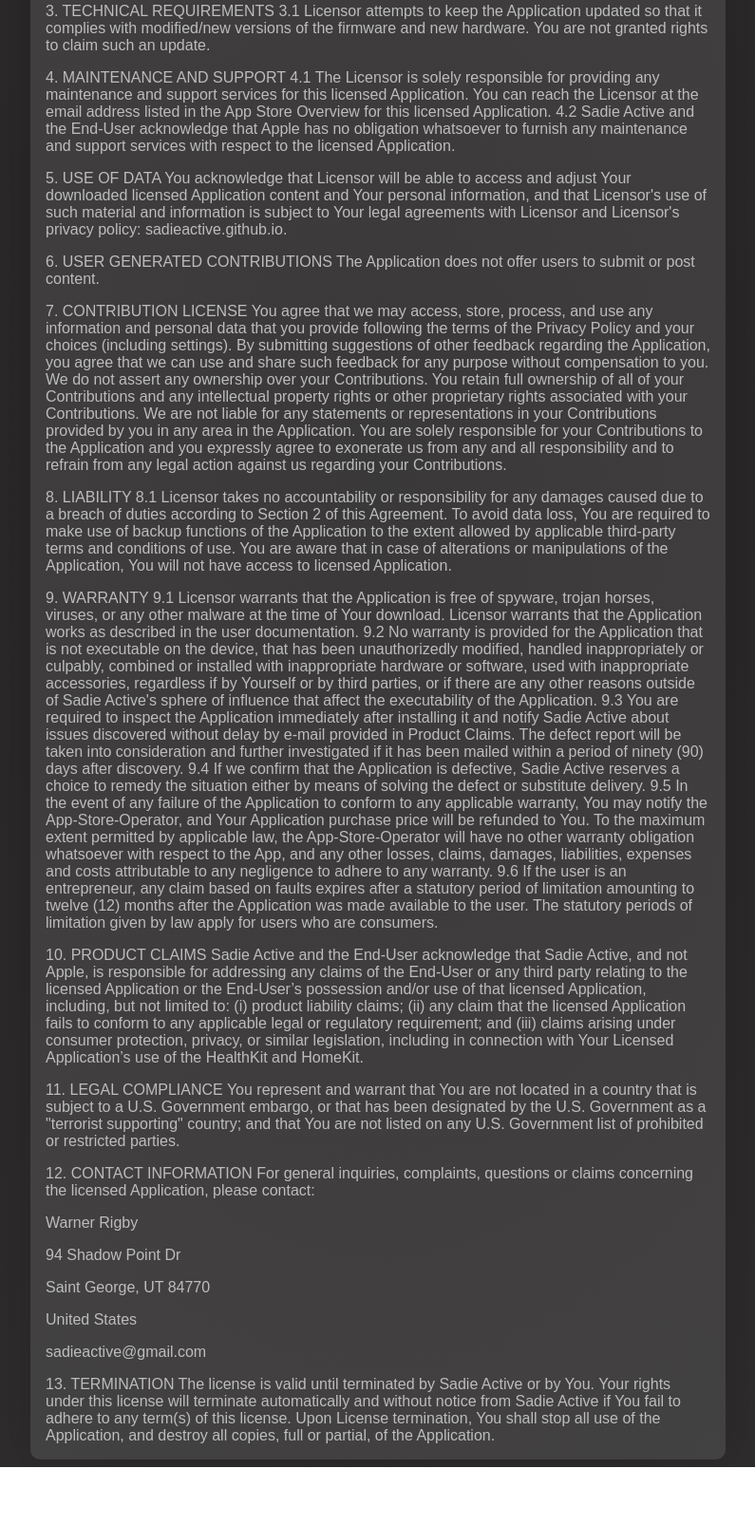
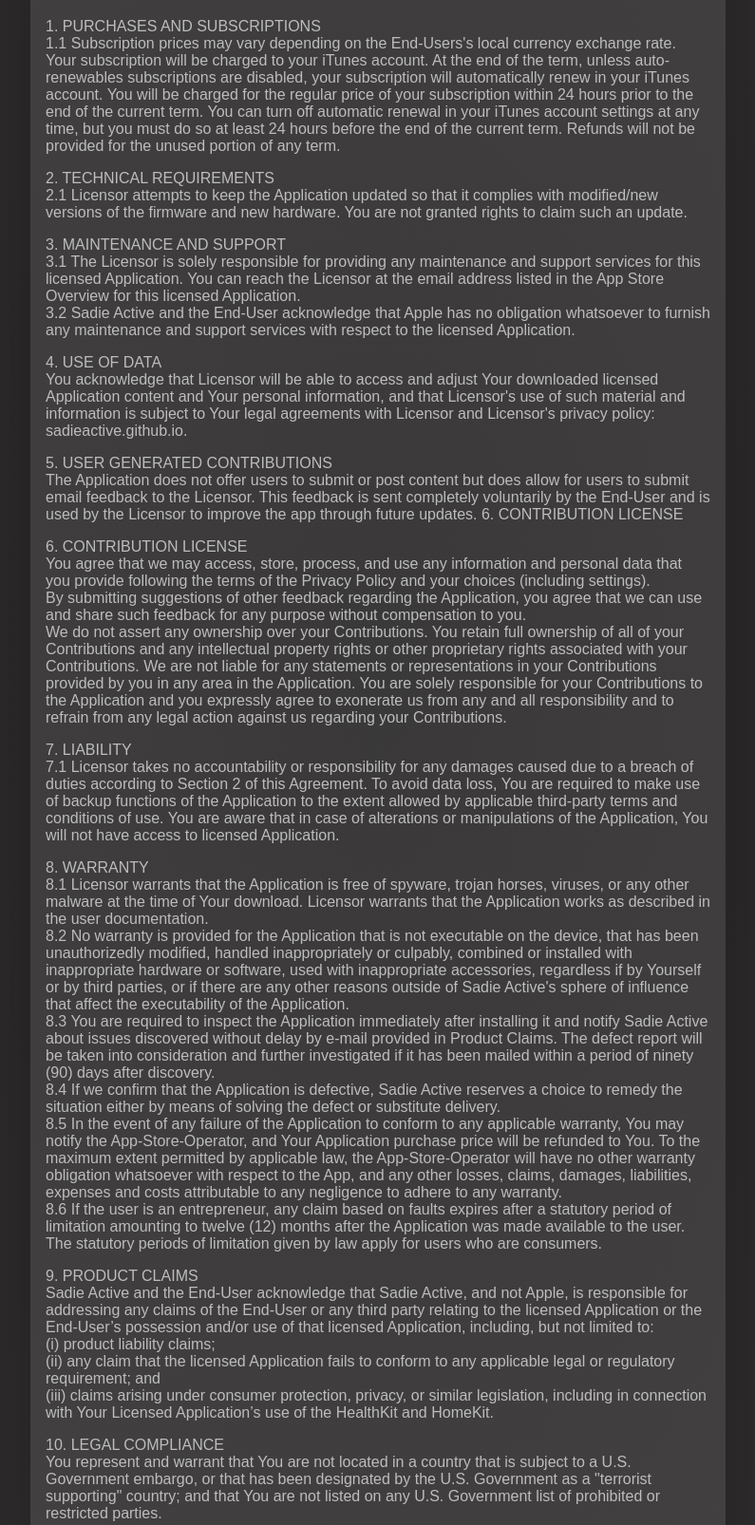
Before and after one commit to sadieactive/sadieactive.github.io, a plain HTML site: page index.html in a window 1280 px wide. Shown: the part 560-2166 px from the top of the page at 95% size, without its empty margins (242-1037 px from the left). Before the commit the page ends 2105 px from the top, so only its background shows below. Drawn offline with Linux system fonts and the light colour scheme.

Commit message:
Update index.html

```diff
--- a/index.html
+++ b/index.html
@@ -13,7 +13,7 @@
                 <a href="https://www.instagram.com/sadieactive/?hl=en">@SadieActive</a> on Instagram.
             </div>
         </div>
-        <div style="text-align: center; margin: 1rem;">More Site Content Coming Soon!</div>
+        <div style="text-align: center; margin: 1rem; color: red;">More Site Content Coming Soon!</div>
         <div class="sections-container">
             <div class="section">
                 <div class="section-header">Privacy Policy</div>
@@ -23,11 +23,9 @@
                 <div class="section-header">Terms of Service</div>
                 <div class="section-text">
 
-                    <div>
+                    <div style="margin-bottom: 1rem">
                         Last updated July 23, 2021
                     </div>
-
-
 
                     Sadie Active is licensed to You (End-User) by Sadie Active, located at 94 Shadow Point Dr, Saint George, Utah 84770, United States (hereinafter: Licensor), for use only under the terms of this License Agreement.
 
@@ -40,104 +38,125 @@
                     All rights not expressly granted to You are reserved.
 
                     <div style="margin-top:1rem;">
-                        3. TECHNICAL REQUIREMENTS
+                        1. PURCHASES AND SUBSCRIPTIONS
+                        <div>
+                            1.1 Subscription prices may vary depending on the End-Users's local currency exchange rate. Your subscription will be charged to your iTunes account. At the end of the term, unless auto-renewables subscriptions are disabled, your subscription will automatically renew in your iTunes account. You will be charged for the regular price of your subscription within 24 hours prior to the end of the current term. You can turn off automatic renewal in your iTunes account settings at any time, but you must do so at least 24 hours before the end of the current term. Refunds will not be provided for the unused portion of any term.
+                        </div>
+                    </div>
 
-                        3.1  Licensor attempts to keep the Application updated so that it complies with modified/new versions of the firmware and new hardware. You are not granted rights to claim such an update.
+                    <div style="margin-top:1rem;">
+                        2. TECHNICAL REQUIREMENTS
+                        <div>
+                            2.1  Licensor attempts to keep the Application updated so that it complies with modified/new versions of the firmware and new hardware. You are not granted rights to claim such an update.
+                        </div>
+                    </div>
+
+                    <div style="margin-top:1rem;">
+                        3. MAINTENANCE AND SUPPORT
+                        <div>
+                            3.1  The Licensor is solely responsible for providing any maintenance and support services for this licensed Application. You can reach the Licensor at the email address listed in the App Store Overview for this licensed Application.
+                        </div>
+                        <div>
+                            3.2  Sadie Active and the End-User acknowledge that Apple has no obligation whatsoever to furnish any maintenance and support services with respect to the licensed Application.
+                        </div>
+                    </div>
+
+                    <div style="margin-top:1rem;">
+                        4. USE OF DATA
+                        <div>
+                            You acknowledge that Licensor will be able to access and adjust Your downloaded licensed Application content and Your personal information, and that Licensor's use of such material and information is subject to Your legal agreements with Licensor and Licensor's privacy policy: sadieactive.github.io.
+                        </div>
+                    </div>
+
+                    <div style="margin-top:1rem;">
+                        5. USER GENERATED CONTRIBUTIONS
+                        <div>
+                            The Application does not offer users to submit or post content but does allow for users to submit email feedback to the Licensor. This feedback is sent completely voluntarily by the End-User and is used by the Licensor to improve the app through future updates. 6. CONTRIBUTION LICENSE
+                        </div>
+                    </div>
+
+                    <div style="margin-top:1rem;">
+                        6. CONTRIBUTION LICENSE
+                        <div>
+                            You agree that we may access, store, process, and use any information and personal data that you provide following the terms of the Privacy Policy and your choices (including settings).
+                        </div>
+                        <div>
+                            By submitting suggestions of other feedback regarding the Application, you agree that we can use and share such feedback for any purpose without compensation to you.
+                        </div
+                        >
+                        <div>
+                            We do not assert any ownership over your Contributions. You retain full ownership of all of your Contributions and any intellectual property rights or other proprietary rights associated with your Contributions. We are not liable for any statements or representations in your Contributions provided by you in any area in the Application. You are solely responsible for your Contributions to the Application and you expressly agree to exonerate us from any and all responsibility and to refrain from any legal action against us regarding your Contributions.
+                        </div>
+                    </div>
+
+                    <div style="margin-top:1rem;">
+                        7. LIABILITY
+                        <div>
+                            7.1  Licensor takes no accountability or responsibility for any damages caused due to a breach of duties according to Section 2 of this Agreement. To avoid data loss, You are required to make use of backup functions of the Application to the extent allowed by applicable third-party terms and conditions of use. You are aware that in case of alterations or manipulations of the Application, You will not have access to licensed Application.
+                        </div>
                     </div>
 
 
                     <div style="margin-top:1rem;">
-
-                        4. MAINTENANCE AND SUPPORT
-
-                        4.1  The Licensor is solely responsible for providing any maintenance and support services for this licensed Application. You can reach the Licensor at the email address listed in the App Store Overview for this licensed Application.
-
-                        4.2  Sadie Active and the End-User acknowledge that Apple has no obligation whatsoever to furnish any maintenance and support services with respect to the licensed Application.
+                        8. WARRANTY
+                        <div>
+                            8.1  Licensor warrants that the Application is free of spyware, trojan horses, viruses, or any other malware at the time of Your download. Licensor warrants that the Application works as described in the user documentation.
+                        </div>
+                        <div>
+                            8.2  No warranty is provided for the Application that is not executable on the device, that has been unauthorizedly modified, handled inappropriately or culpably, combined or installed with inappropriate hardware or software, used with inappropriate accessories, regardless if by Yourself or by third parties, or if there are any other reasons outside of Sadie Active's sphere of influence that affect the executability of the Application.
+                        </div>
+                        <div>
+                            8.3  You are required to inspect the Application immediately after installing it and notify Sadie Active about issues discovered without delay by e-mail provided in Product Claims. The defect report will be taken into consideration and further investigated if it has been mailed within a period of ninety (90) days after discovery.
+                        </div>
+                        <div>
+                            8.4  If we confirm that the Application is defective, Sadie Active reserves a choice to remedy the situation either by means of solving the defect or substitute delivery.
+                        </div>
+                        <div>
+                            8.5  In the event of any failure of the Application to conform to any applicable warranty, You may notify the App-Store-Operator, and Your Application purchase price will be refunded to You. To the maximum extent permitted by applicable law, the App-Store-Operator will have no other warranty obligation whatsoever with respect to the App, and any other losses, claims, damages, liabilities, expenses and costs attributable to any negligence to adhere to any warranty.
+                        </div>
+                        <div>
+                            8.6  If the user is an entrepreneur, any claim based on faults expires after a statutory period of limitation amounting to twelve (12) months after the Application was made available to the user. The statutory periods of limitation given by law apply for users who are consumers.
+                        </div>
                     </div>
 
                     <div style="margin-top:1rem;">
-                        5. USE OF DATA
-
-                        You acknowledge that Licensor will be able to access and adjust Your downloaded licensed Application content and Your personal information, and that Licensor's use of such material and information is subject to Your legal agreements with Licensor and Licensor's privacy policy: sadieactive.github.io.
+                        9. PRODUCT CLAIMS
+                        <div>
+                            Sadie Active and the End-User acknowledge that Sadie Active, and not Apple, is responsible for addressing any claims of the End-User or any third party relating to the licensed Application or the End-User’s possession and/or use of that licensed Application, including, but not limited to:
+                        </div>
+                        <div>
+                            (i) product liability claims;
+                        </div>
+                        <div>
+                            (ii) any claim that the licensed Application fails to conform to any applicable legal or regulatory requirement; and
+                        </div>
+                        <div>
+                            (iii) claims arising under consumer protection, privacy, or similar legislation, including in connection with Your Licensed Application’s use of the HealthKit and HomeKit.
+                        </div>
                     </div>
 
                     <div style="margin-top:1rem;">
-                        6. USER GENERATED CONTRIBUTIONS
-
-                        The Application does not offer users to submit or post content.
+                        10. LEGAL COMPLIANCE
+                        <div>
+                            You represent and warrant that You are not located in a country that is subject to a U.S. Government embargo, or that has been designated by the U.S. Government as a "terrorist supporting" country; and that You are not listed on any U.S. Government list of prohibited or restricted parties.
+                        </div>
                     </div>
 
                     <div style="margin-top:1rem;">
-                        7. CONTRIBUTION LICENSE
-
-                        You agree that we may access, store, process, and use any information and personal data that you provide following the terms of the Privacy Policy and your choices (including settings).
-
-                        By submitting suggestions of other feedback regarding the Application, you agree that we can use and share such feedback for any purpose without compensation to you.
-
-                        We do not assert any ownership over your Contributions. You retain full ownership of all of your Contributions and any intellectual property rights or other proprietary rights associated with your Contributions. We are not liable for any statements or representations in your Contributions provided by you in any area in the Application. You are solely responsible for your Contributions to the Application and you expressly agree to exonerate us from any and all responsibility and to refrain from any legal action against us regarding your Contributions.
-                    </div>
-
-                    <div style="margin-top:1rem;">
-                        8. LIABILITY
-
-                        8.1  Licensor takes no accountability or responsibility for any damages caused due to a breach of duties according to Section 2 of this Agreement. To avoid data loss, You are required to make use of backup functions of the Application to the extent allowed by applicable third-party terms and conditions of use. You are aware that in case of alterations or manipulations of the Application, You will not have access to licensed Application.
-                    </div>
-
-
-                    <div style="margin-top:1rem;">
-                        9. WARRANTY
-
-                        9.1  Licensor warrants that the Application is free of spyware, trojan horses, viruses, or any other malware at the time of Your download. Licensor warrants that the Application works as described in the user documentation.
-
-                        9.2  No warranty is provided for the Application that is not executable on the device, that has been unauthorizedly modified, handled inappropriately or culpably, combined or installed with inappropriate hardware or software, used with inappropriate accessories, regardless if by Yourself or by third parties, or if there are any other reasons outside of Sadie Active's sphere of influence that affect the executability of the Application.
-
-                        9.3  You are required to inspect the Application immediately after installing it and notify Sadie Active about issues discovered without delay by e-mail provided in Product Claims. The defect report will be taken into consideration and further investigated if it has been mailed within a period of ninety (90) days after discovery.
-
-                        9.4  If we confirm that the Application is defective, Sadie Active reserves a choice to remedy the situation either by means of solving the defect or substitute delivery.
-
-                        9.5  In the event of any failure of the Application to conform to any applicable warranty, You may notify the App-Store-Operator, and Your Application purchase price will be refunded to You. To the maximum extent permitted by applicable law, the App-Store-Operator will have no other warranty obligation whatsoever with respect to the App, and any other losses, claims, damages, liabilities, expenses and costs attributable to any negligence to adhere to any warranty.
-
-                        9.6  If the user is an entrepreneur, any claim based on faults expires after a statutory period of limitation amounting to twelve (12) months after the Application was made available to the user. The statutory periods of limitation given by law apply for users who are consumers.
-                    </div>
-
-                    <div style="margin-top:1rem;">
-                        10. PRODUCT CLAIMS
-
-                        Sadie Active and the End-User acknowledge that Sadie Active, and not Apple, is responsible for addressing any claims of the End-User or any third party relating to the licensed Application or the End-User’s possession and/or use of that licensed Application, including, but not limited to:
-
-                        (i) product liability claims;
-
-                        (ii) any claim that the licensed Application fails to conform to any applicable legal or regulatory requirement; and
-
-                        (iii) claims arising under consumer protection, privacy, or similar legislation, including in connection with Your Licensed Application’s use of the HealthKit and HomeKit.
-                    </div>
-
-                    <div style="margin-top:1rem;">
-
-                        11. LEGAL COMPLIANCE
-
-                        You represent and warrant that You are not located in a country that is subject to a U.S. Government embargo, or that has been designated by the U.S. Government as a "terrorist supporting" country; and that You are not listed on any U.S. Government list of prohibited or restricted parties.
-
-                    </div>
-
-                    <div style="margin-top:1rem;">
-                        12. CONTACT INFORMATION
-
-                        For general inquiries, complaints, questions or claims concerning the licensed Application, please contact:
+                        11. CONTACT INFORMATION
+                        <div>
+                            For general inquiries, complaints, questions or claims concerning the licensed Application, please contact:
+                        </div>
                        <div style="margin-top:1rem;">
-
                            Warner Rigby
                        </div>
                        <div style="margin-top:1rem;">
-
                            94 Shadow Point Dr
                        </div>
                        <div style="margin-top:1rem;">
-
                            Saint George, UT 84770
                        </div>
                        <div style="margin-top:1rem;">
-
                            United States
                        </div>
                        <div style="margin-top:1rem;">
@@ -147,10 +166,10 @@
                     </div>
 
                     <div style="margin-top:1rem;">
-
-                        13. TERMINATION
-
-                        The license is valid until terminated by Sadie Active or by You. Your rights under this license will terminate automatically and without notice from Sadie Active if You fail to adhere to any term(s) of this license. Upon License termination, You shall stop all use of the Application, and destroy all copies, full or partial, of the Application.
+                        12. TERMINATION
+                        <div>
+                            The license is valid until terminated by Sadie Active or by You. Your rights under this license will terminate automatically and without notice from Sadie Active if You fail to adhere to any term(s) of this license. Upon License termination, You shall stop all use of the Application, and destroy all copies, full or partial, of the Application.
+                        </div>
                     </div>
                </div>
             </div>
```
